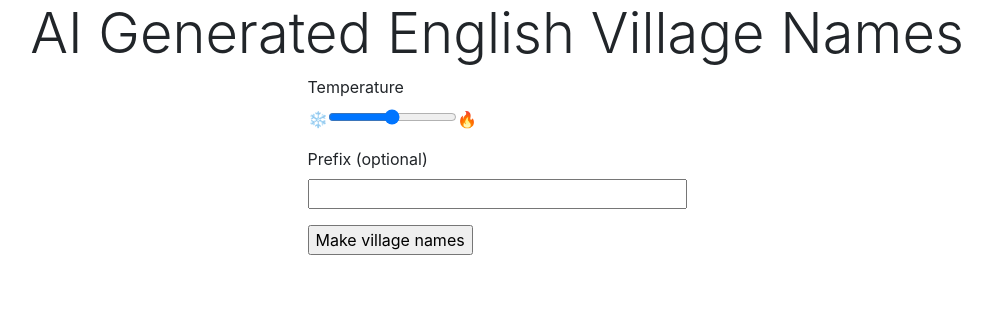
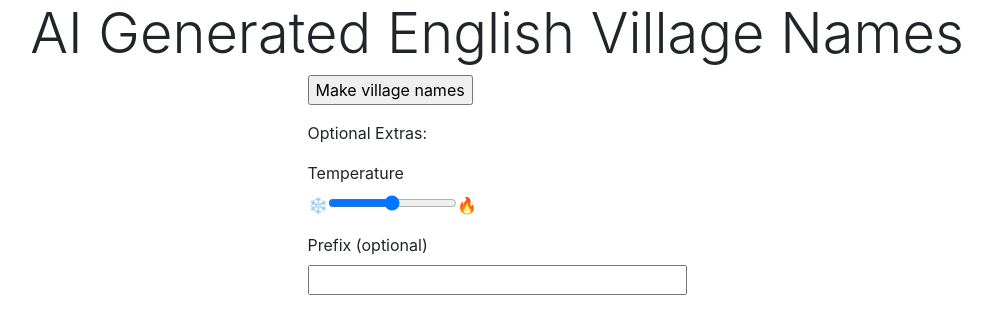
Before and after one commit to mattallinson/village-app, a Flask app: page / in a window 1280 px wide. Shown: the top 334 px of the page, without its empty margins (143-1135 px from the left). Run offline with Flask 2, Linux system fonts and the light colour scheme.

Commit message:
updates formatting

```diff
--- a/app.py
+++ b/app.py
@@ -28,7 +28,10 @@ def index():
 		user_prefix = form.prefix.data.title()
 		user_temperature = float(form.temperature.data)
 		session['villages'].extend(
-			village_maker(textgen, temperature=user_temperature, prefix=user_prefix))
+			village_maker(textgen,
+				temperature=user_temperature,
+				prefix=user_prefix)
+			)
 
 		return render_template("base.html",
 			villages=session['villages'][::-1], #list in reverse order
--- a/templates/base.html
+++ b/templates/base.html
@@ -27,15 +27,12 @@
           <div class="row justify-content-md-center">
             <form action="" method="post" novalidate>
               {{ form.hidden_tag() }}
-              <p>
-                {{ form.temperature.label }}<br>
-                ❄️{{ form.temperature(min=0.5, max=1.5, size=32) }}🔥
-              </p>
-              <p>
-                  {{ form.prefix.label }}<br>
-                  {{ form.prefix(size=32) }}
-              </p>
               <p>{{ form.submit() }}</p>
+              <p> Optional Extras:</p>
+              <p>{{ form.temperature.label }}
+                <br>❄️{{ form.temperature(min=0.5, max=1.5, size=32) }}🔥</p>
+              <p>{{ form.prefix.label }}
+                <br>{{ form.prefix(size=32) }}</p>
             </form>
 
           </div>
```
